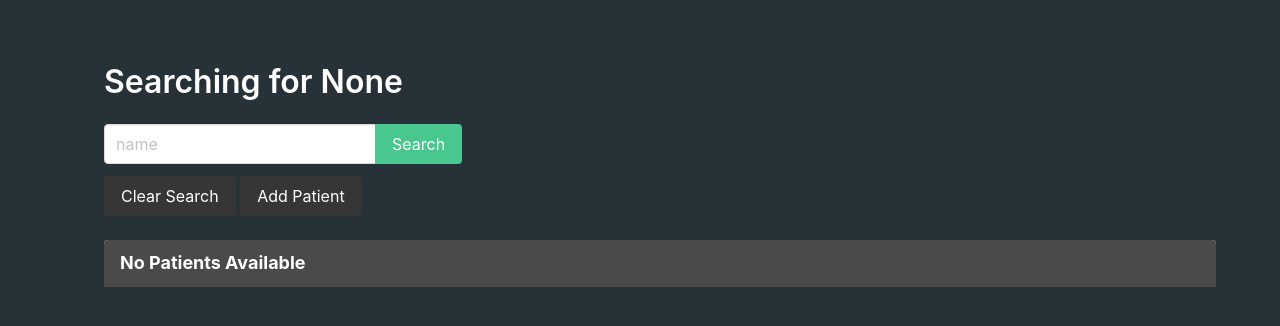
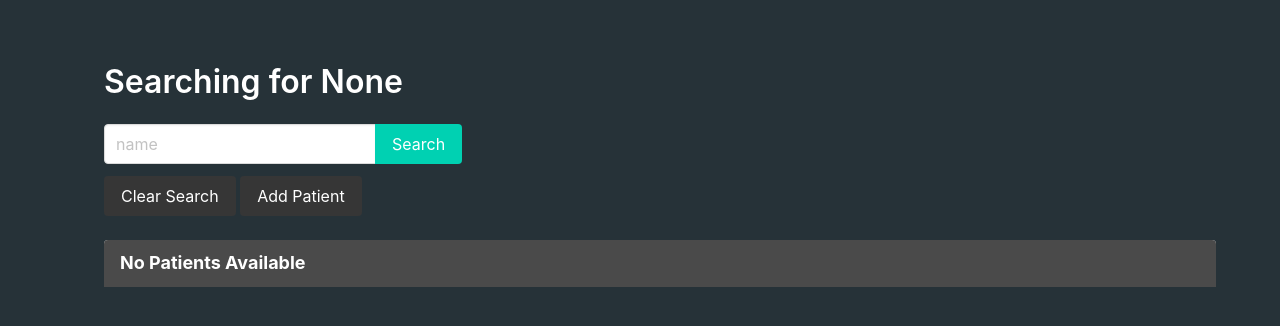
Before and after one commit to anthowest/ConnectCare, a Django app: page /patients/ in a window 1280 px wide. Shown: the part 52-378 px from the top of the page. Run offline with Django 4.2, Linux system fonts and the light colour scheme; the visitor is signed in with stand-in values (Sample User, id 1); data that the repository does not hold is empty.

Commit message:
Button color changes

```diff
--- a/main_app/templates/patient_list.html
+++ b/main_app/templates/patient_list.html
@@ -14,7 +14,7 @@
       <input class="input" type="text" name="name" placeholder="name" />
     </div>
     <div class="control">
-      <input class="button is-success" type="submit" value="Search" />
+      <input class="button is-primary" type="submit" value="Search" />
     </div>
   </div>
   <!--  This anchor tag will redirect back to artist list without a query param -->
```
